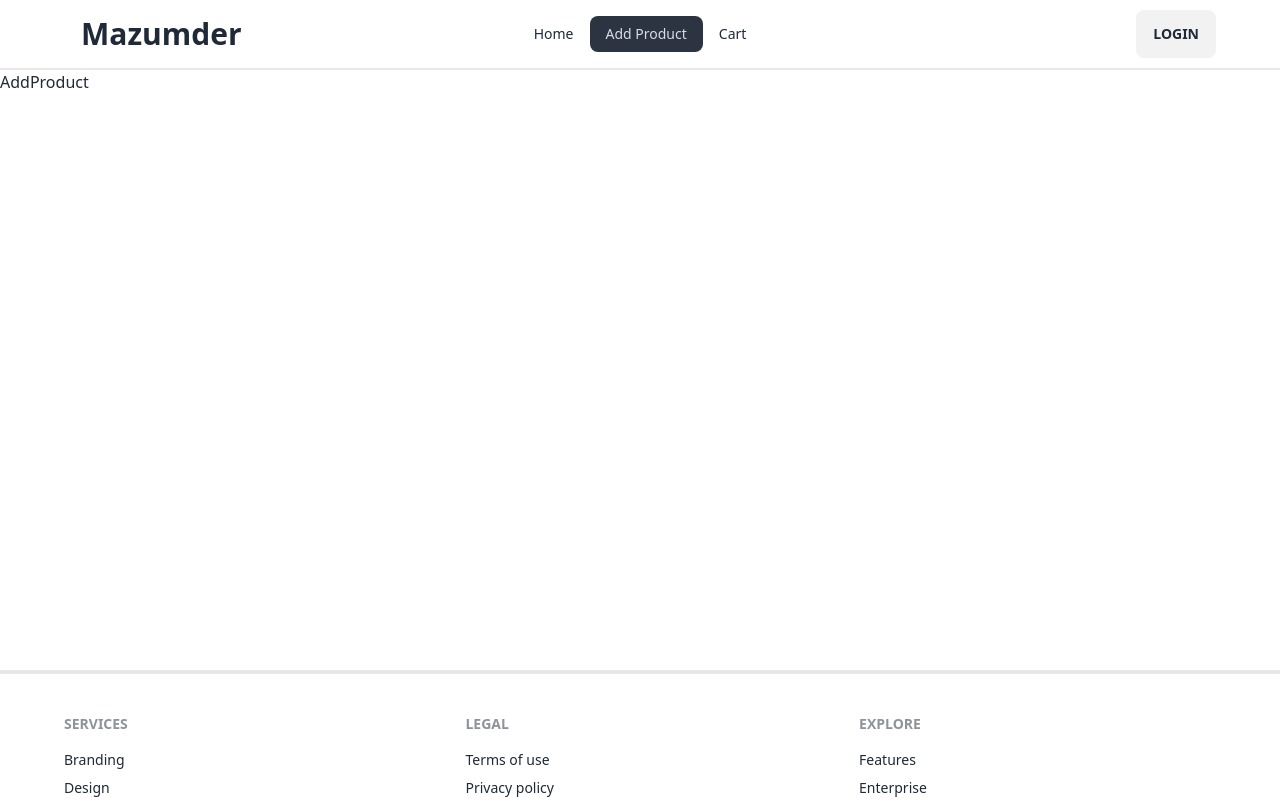
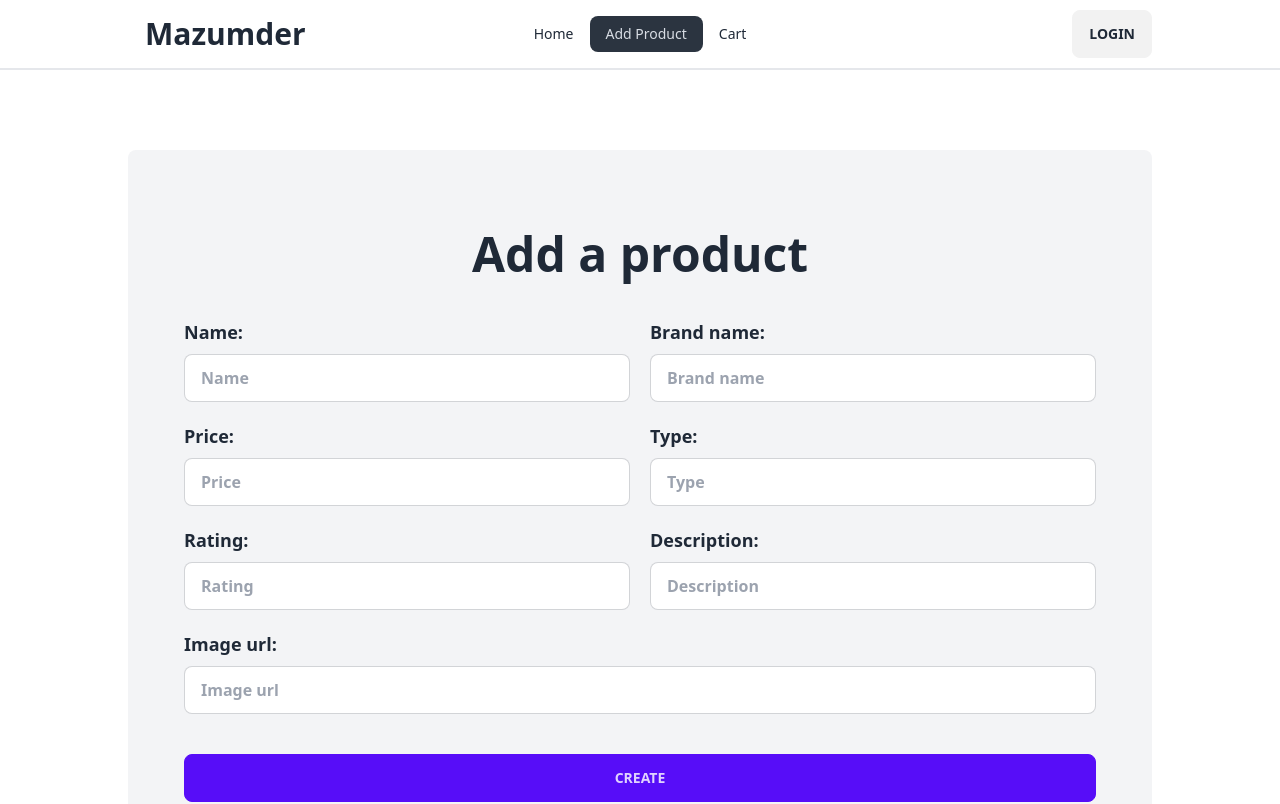
Before and after one commit to monjurBakthMazumder/Assignment-10-client-site, a React (Vite) app: page /add-product in a window 1280 px wide. Shown: the top 804 px of the page. Built offline with nearby package versions, Linux system fonts and the light colour scheme; no server answers.

Commit message:
create add product page ui

```diff
--- a/src/Component/Shared/Footer/Footer.jsx
+++ b/src/Component/Shared/Footer/Footer.jsx
@@ -1,7 +1,7 @@
 
 const Footer = () => {
     return (
-        <footer className="footer grid-rows-2 px-[5%] py-10 border-t-4">
+        <footer className="footer grid-rows-2 px-[5%] sm:px-[10%] py-10 border-t-4">
             <nav>
                 <header className="footer-title">Services</header>
                 <a className="link link-hover">Branding</a>
--- a/src/Component/Shared/Navbar/Navbar.jsx
+++ b/src/Component/Shared/Navbar/Navbar.jsx
@@ -24,7 +24,7 @@ const Navbar = () => {
         <li><NavLink to={'/cart'}>Cart</NavLink></li>
     </>
     return (
-        <nav className="navbar bg-base-100 border-b-2 px-[5%]">
+        <nav className="navbar bg-base-100 border-b-2 px-[5%] sm:px-[10%]">
             <div className="navbar-start">
                 <div className="dropdown">
                 <label tabIndex={0} className="btn btn-ghost lg:hidden">
--- a/src/Pages/AddProduct/AddProduct.jsx
+++ b/src/Pages/AddProduct/AddProduct.jsx
@@ -1,8 +1,53 @@
 
 const AddProduct = () => {
+    const handleSubmit = e => {
+        e.preventDefault()
+        const form = e.target;
+        const name = form.name.value;
+        const brand = form.brand.value;
+        const price = form.price.value;
+        const type = form.type.value;
+        const rating = form.rating.value;
+        const description = form.description.value;
+        const img = form.img.value;
+        const product = {name, brand, price, type, rating, description, img}
+        console.log(product);
+    }
     return (
-        <div>
-            AddProduct
+        <div className="my-10 md:my-20 mx-[5%] sm:mx-[10%] p-5 sm:px-14 sm:py-20 rounded-lg bg-gray-100">
+            <h1 className="text-3xl md:text-4xl lg:text-5xl font-bold text-center px-[5%] mb-5 md:mb-10">Add a product</h1>
+            <form className="font-semibold text-lg" onSubmit={handleSubmit}>
+                <div className="grid grid-cols-1 md:grid-cols-2 gap-5 mb-5">
+                    <label htmlFor="name">Name:
+                    <input type="text" name="name" required placeholder="Name" className="input input-bordered w-full mt-2" />
+                    </label>
+                    <label htmlFor="brand">Brand name:
+                    <input type="text" name="brand" required placeholder="Brand name" className="input input-bordered w-full mt-2" />
+                    </label>
+                </div>
+                <div className="grid grid-cols-1 md:grid-cols-2 gap-5 mb-5">
+                    <label htmlFor="price">Price:
+                    <input type="number" name="price" required placeholder="Price" className="input input-bordered w-full mt-2" />
+                    </label>
+                    <label htmlFor="type">Type:
+                    <input type="text" name="type" required placeholder="Type" className="input input-bordered w-full mt-2" />
+                    </label>
+                </div>
+                <div className="grid grid-cols-1 md:grid-cols-2 gap-5 mb-5">
+                    <label htmlFor="rating">Rating:
+                    <input type="number" name="rating" required placeholder="Rating" className="input input-bordered w-full mt-2" />
+                    </label>
+                    <label htmlFor="Description">Description:
+                    <input type="text" name="description" required placeholder="Description" className="input input-bordered w-full mt-2" />
+                    </label>
+                </div>
+                <div className="grid grid-cols-1 gap-5 mb-5">
+                    <label htmlFor="img">Image url:
+                    <input type="text" name="img" required placeholder="Image url" className="input input-bordered w-full mt-2" />
+                    </label>
+                </div>
+                <button className="btn btn-primary btn-block my-5" type="submit">Create</button>
+            </form>
         </div>
     );
 };
--- a/src/Pages/Home/Home.jsx
+++ b/src/Pages/Home/Home.jsx
@@ -9,11 +9,11 @@ const Home = () => {
         <div>
             <Banner/>
             <div className="my-10">
-                <h1 className="text-3xl md:text-4xl lg:text-5xl font-bold text-center px-[5%]">Brand</h1>
+                <h1 className="text-3xl md:text-4xl lg:text-5xl font-bold text-center px-[5%] sm:px-[10%]">Brand</h1>
                 <p className="text-center my-5">Explore our extensive collection of brands by clicking the provided link to discover more about each brand&#39;s offerings and unique qualities.</p>
-                <div className="grid grid-cols-1 md:grid-cols-2 lg:grid-cols-3 gap-5 px-[5%]">
+                <div className="grid grid-cols-1 md:grid-cols-2 lg:grid-cols-3 gap-5 px-[5%] sm:px-[10%]">
                     {
-                        loadedBrand.map(brandData=>
+                        loadedBrand?.map(brandData=>
                             <BrandCard
                                 key={brandData._id}
                                 brandData={brandData}
```
